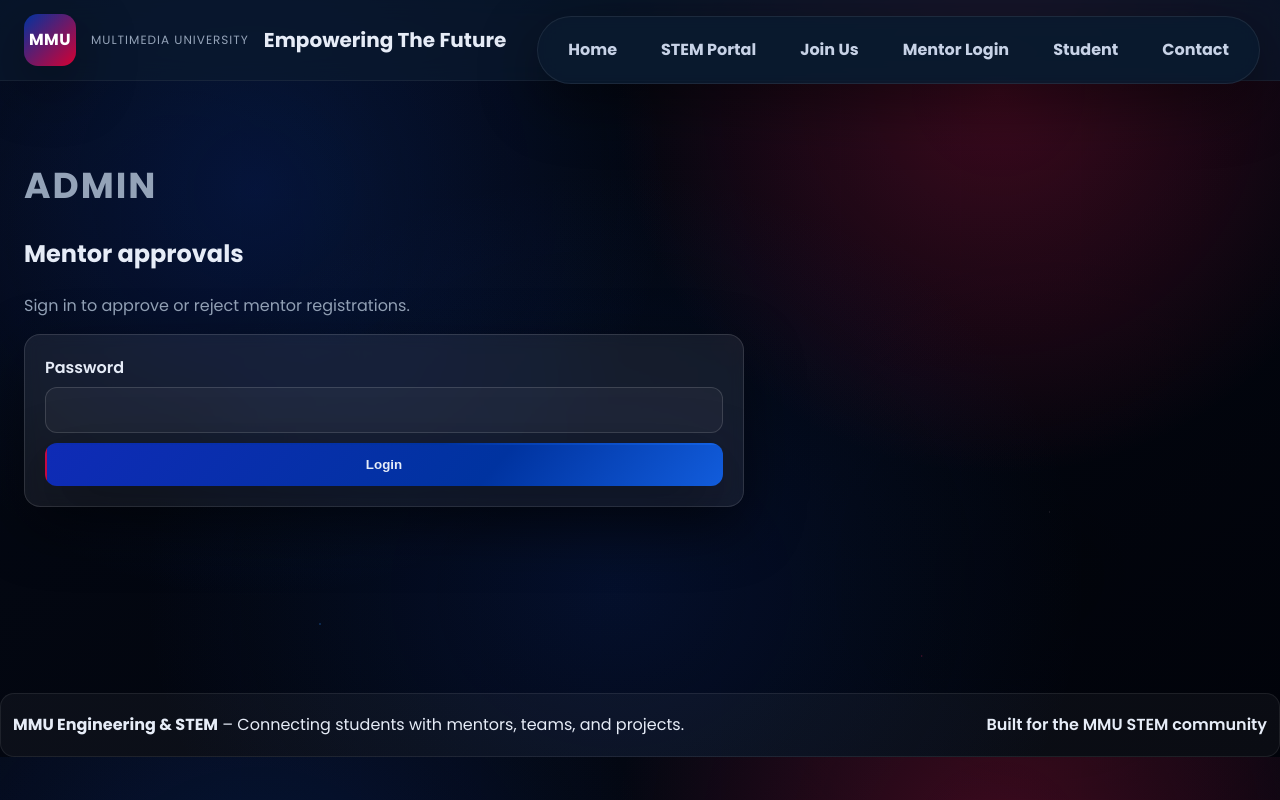
After one commit to Alamrafiulll/BroGrammers, a Flask app: page /admin in a window 1280 px wide. The commit adds this page. Run offline with Flask 3, Linux system fonts and the light colour scheme; data that the repository does not hold is empty.

Commit message:
added admin page

```diff
--- a/app.py
+++ b/app.py
@@ -48,6 +48,7 @@ class Mentor(db.Model):
     photo = db.Column(db.String(500), default="")
     email = db.Column(db.String(200))
     access_code_hash = db.Column(db.String(255))
+    status = db.Column(db.String(20), default="pending")  # pending/approved/rejected
     created_at = db.Column(db.DateTime, default=datetime.utcnow)
     requests = db.relationship("JoinRequest", back_populates="mentor", lazy="dynamic")
 
@@ -61,6 +62,7 @@ class Mentor(db.Model):
             "description": self.description,
             "research_area": self.research_area,
             "photo": self.photo,
+            "status": self.status,
             "pending_requests": pending,
             "total_requests": total,
             "created_at": self.created_at.isoformat(),
@@ -263,6 +265,7 @@ def upgrade_schema() -> None:
     """Apply lightweight schema upgrades for new features without migrations."""
     add_column_if_missing("mentors", "email", "TEXT")
     add_column_if_missing("mentors", "access_code_hash", "TEXT")
+    add_column_if_missing("mentors", "status", "TEXT DEFAULT 'pending'")
     add_column_if_missing("requests", "status", "TEXT DEFAULT 'pending'")
     add_column_if_missing("requests", "mentor_id", "INTEGER")
     add_column_if_missing("requests", "project_id", "INTEGER")
@@ -278,7 +281,12 @@ def authenticate_mentor(email: str, access_code: str) -> Mentor | None:
     if not (email and access_code):
         return None
     mentor = Mentor.query.filter(Mentor.email == email.lower()).first()
-    if mentor and mentor.access_code_hash and check_password_hash(mentor.access_code_hash, access_code):
+    if (
+        mentor
+        and mentor.access_code_hash
+        and mentor.status == "approved"
+        and check_password_hash(mentor.access_code_hash, access_code)
+    ):
         return mentor
     return None
 
@@ -287,6 +295,7 @@ def create_app() -> Flask:
     """Application factory."""
     app = Flask(__name__)
     app.secret_key = os.getenv("FLASK_SECRET_KEY", "mmu-stem-secret")
+    app.config["ADMIN_PASSWORD"] = os.getenv("ADMIN_PASSWORD", "admin123")
     init_database(app)
 
     # -----------------
@@ -301,7 +310,7 @@ def create_app() -> Flask:
         """
         return render_template(
             "index.html",
-            mentor_count=Mentor.query.count(),
+            mentor_count=Mentor.query.filter_by(status="approved").count(),
             project_count=Project.query.count(),
         )
 
@@ -340,7 +349,7 @@ def create_app() -> Flask:
             session["student_name"] = student_name
         pending = sum(1 for r in requests_rows if (r.status or "pending") == "pending")
         accepted = sum(1 for r in requests_rows if (r.status or "").lower() == "accepted")
-        mentors = Mentor.query.order_by(Mentor.name.asc()).all()
+        mentors = Mentor.query.filter_by(status="approved").order_by(Mentor.name.asc()).all()
         return render_template(
             "student.html",
             student_email=student_email,
@@ -357,6 +366,69 @@ def create_app() -> Flask:
         session.pop("student_email", None)
         session.pop("student_name", None)
         return redirect(url_for("student_portal"))
+
+    # -----------------
+    # Admin routes (simple password)
+    # -----------------
+    @app.route("/admin", methods=["GET", "POST"])
+    def admin_login() -> Any:
+        error = None
+        if request.method == "POST":
+            password = request.form.get("password", "")
+            if password == app.config["ADMIN_PASSWORD"]:
+                session["is_admin"] = True
+                return redirect(url_for("admin_dashboard"))
+            error = "Invalid password."
+        return render_template("admin_login.html", error=error)
+
+    @app.route("/admin/dashboard")
+    def admin_dashboard() -> Any:
+        if not session.get("is_admin"):
+            return redirect(url_for("admin_login"))
+        pending = Mentor.query.filter_by(status="pending").order_by(Mentor.created_at.desc()).all()
+        approved = Mentor.query.filter_by(status="approved").order_by(Mentor.created_at.desc()).all()
+        rejected = Mentor.query.filter_by(status="rejected").order_by(Mentor.created_at.desc()).all()
+        return render_template(
+            "admin_dashboard.html",
+            pending=pending,
+            approved=approved,
+            rejected=rejected,
+        )
+
+    @app.route("/admin/mentors/<int:mentor_id>/<action>", methods=["POST"])
+    def admin_moderate_mentor(mentor_id: int, action: str) -> Any:
+        if not session.get("is_admin"):
+            return redirect(url_for("admin_login"))
+        mentor = Mentor.query.filter_by(id=mentor_id).first()
+        if mentor is None:
+            return redirect(url_for("admin_dashboard"))
+        if action == "approve":
+            mentor.status = "approved"
+        elif action == "reject":
+            mentor.status = "rejected"
+        try:
+            db.session.commit()
+        except Exception:
+            db.session.rollback()
+        return redirect(url_for("admin_dashboard"))
+
+    @app.route("/admin/mentors/<int:mentor_id>/delete", methods=["POST"])
+    def admin_delete_mentor(mentor_id: int) -> Any:
+        if not session.get("is_admin"):
+            return redirect(url_for("admin_login"))
+        mentor = Mentor.query.filter_by(id=mentor_id).first()
+        if mentor:
+            try:
+                db.session.delete(mentor)
+                db.session.commit()
+            except Exception:
+                db.session.rollback()
+        return redirect(url_for("admin_dashboard"))
+
+    @app.route("/admin/logout")
+    def admin_logout() -> Any:
+        session.pop("is_admin", None)
+        return redirect(url_for("admin_login"))
 
     # Optional: keep the old detailed pages if you still use them
     @app.route("/mentors/list")
@@ -376,7 +448,7 @@ def create_app() -> Flask:
     # -----------------
     @app.route("/mentors", methods=["GET"])
     def get_mentors() -> Any:
-        mentors = Mentor.query.order_by(Mentor.created_at.desc()).all()
+        mentors = Mentor.query.filter_by(status="approved").order_by(Mentor.created_at.desc()).all()
         return jsonify([mentor.to_dict() for mentor in mentors])
 
     @app.route("/projects", methods=["GET"])
@@ -425,6 +497,7 @@ def create_app() -> Flask:
             photo=photo,
             email=email,
             access_code_hash=generate_password_hash(access_code),
+            status="pending",
         )
 
         try:
@@ -434,7 +507,13 @@ def create_app() -> Flask:
             db.session.rollback()
             return jsonify({"status": "error", "message": "Failed to save mentor."}), 500
 
-        return jsonify({"status": "success", "mentor": mentor.to_dict()})
+        return jsonify(
+            {
+                "status": "success",
+                "mentor": mentor.to_dict(),
+                "message": "Mentor submitted. Pending admin approval.",
+            }
+        )
 
     @app.route("/api/join_mentor", methods=["POST"])
     def join_mentor() -> Any:
@@ -455,7 +534,7 @@ def create_app() -> Flask:
         if mentor_obj is None and mentor_name:
             mentor_obj = Mentor.query.filter_by(name=mentor_name).first()
 
-        if mentor_obj is None:
+        if mentor_obj is None or mentor_obj.status != "approved":
             return jsonify({"status": "error", "message": "Mentor not found."}), 404
 
         request_row = JoinRequest(
@@ -508,7 +587,7 @@ def create_app() -> Flask:
         elif mentor_name:
             mentor_obj = Mentor.query.filter_by(name=mentor_name).first()
 
-        if mentor_id_raw and mentor_obj is None:
+        if mentor_id_raw and (mentor_obj is None or mentor_obj.status != "approved"):
             return jsonify({"status": "error", "message": "Selected mentor not found."}), 404
 
         if project_id_raw is not None and str(project_id_raw).strip() != "":
@@ -653,6 +732,8 @@ def create_app() -> Flask:
         mentor = Mentor.query.filter_by(id=session["mentor_id"]).first()
         if mentor is None:
             return jsonify({"status": "error", "message": "Mentor not found."}), 404
+        if mentor.status != "approved":
+            return jsonify({"status": "error", "message": "Mentor not approved."}), 403
         requests_rows = (
             JoinRequest.query.filter_by(mentor_id=mentor.id)
             .order_by(JoinRequest.created_at.desc())
@@ -916,6 +997,9 @@ def create_app() -> Flask:
         if mentor is None:
             session.clear()
             return redirect(url_for("register_page"))
+        if mentor.status != "approved":
+            session.clear()
+            return redirect(url_for("register_page"))
         requests_rows = (
             JoinRequest.query.filter_by(mentor_id=mentor.id)
             .order_by(JoinRequest.created_at.desc())
--- a/static/styles.css
+++ b/static/styles.css
@@ -286,6 +286,32 @@ main {
     justify-content: center;
     margin-top: 8px;
   }
+}
+
+/* Admin table */
+.table-wrap {
+  overflow-x: auto;
+  margin: 8px 0 16px;
+}
+.admin-table {
+  width: 100%;
+  border-collapse: collapse;
+  background: rgba(255, 255, 255, 0.04);
+  border: 1px solid rgba(255, 255, 255, 0.08);
+  border-radius: 12px;
+  overflow: hidden;
+}
+.admin-table th,
+.admin-table td {
+  padding: 10px 12px;
+  text-align: left;
+}
+.admin-table th {
+  background: rgba(255, 255, 255, 0.06);
+  font-weight: 700;
+}
+.admin-table tr:nth-child(every) {
+  background: rgba(255, 255, 255, 0.02);
 }
 
 .hero {
--- /dev/null
+++ b/templates/admin_login.html
@@ -0,0 +1,20 @@
+{% extends "base.html" %}
+{% block content %}
+<section class="section">
+  <div class="section-heading">
+    <p class="tag">Admin</p>
+    <h2>Mentor approvals</h2>
+    <p class="lede">Sign in to approve or reject mentor registrations.</p>
+  </div>
+  <div class="join-card glass">
+    <form method="post" class="join-form" style="gap: 10px;">
+      <div class="form-group">
+        <label>Password</label>
+        <input type="password" name="password" required>
+      </div>
+      <button class="cta-button primary" type="submit">Login</button>
+      {% if error %}<p class="form-status" style="color: #f87171;">{{ error }}</p>{% endif %}
+    </form>
+  </div>
+</section>
+{% endblock %}
--- a/templates/base.html
+++ b/templates/base.html
@@ -27,9 +27,8 @@
     <nav class="pill-nav header-pill-nav" aria-label="Primary navigation">
       <a href="{{ url_for('home') }}">Home</a>
       <a href="{{ url_for('stem_page') }}">STEM Portal</a>
-      <a href="{{ '#mentorship' if is_stem else url_for('stem_page') + '#mentorship' }}" data-target="mentorship">Mentorship</a>
-      <a href="{{ '#projects' if is_stem else url_for('stem_page') + '#projects' }}" data-target="projects">Project Teams</a>
       <a href="{{ '#join' if is_stem else url_for('stem_page') + '#join' }}" data-target="join">Join Us</a>
+      <a href="{{ url_for('register_page') }}">Mentor Login</a>
       <a href="{{ url_for('student_portal') }}">Student</a>
       <a href="{{ url_for('contact_page') }}">Contact</a>
     </nav>
```
Also changed, not shown: templates/admin_dashboard.html (added, +108 -0 lines), 1 other file.
